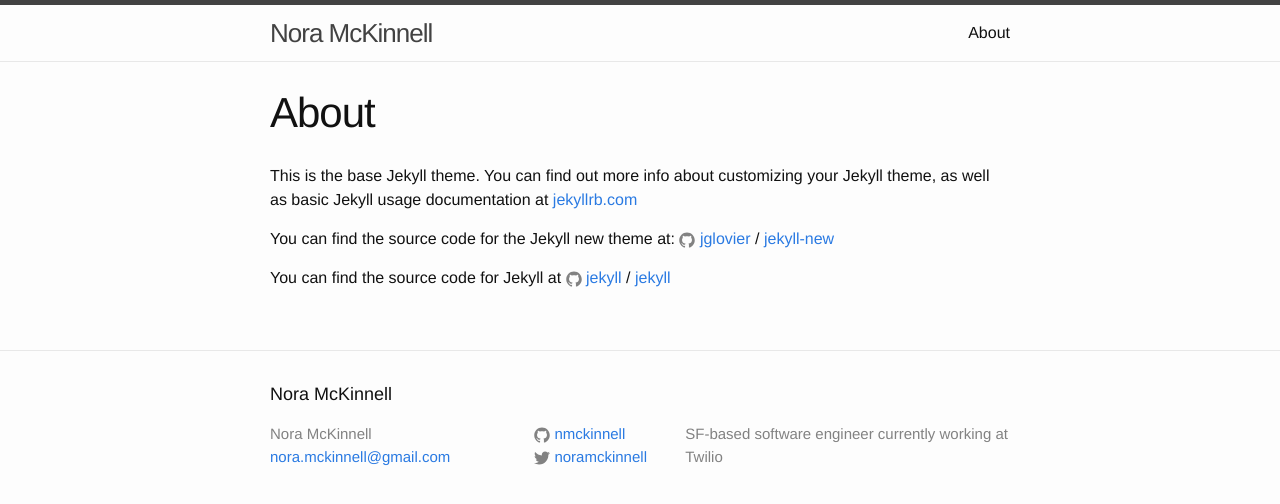
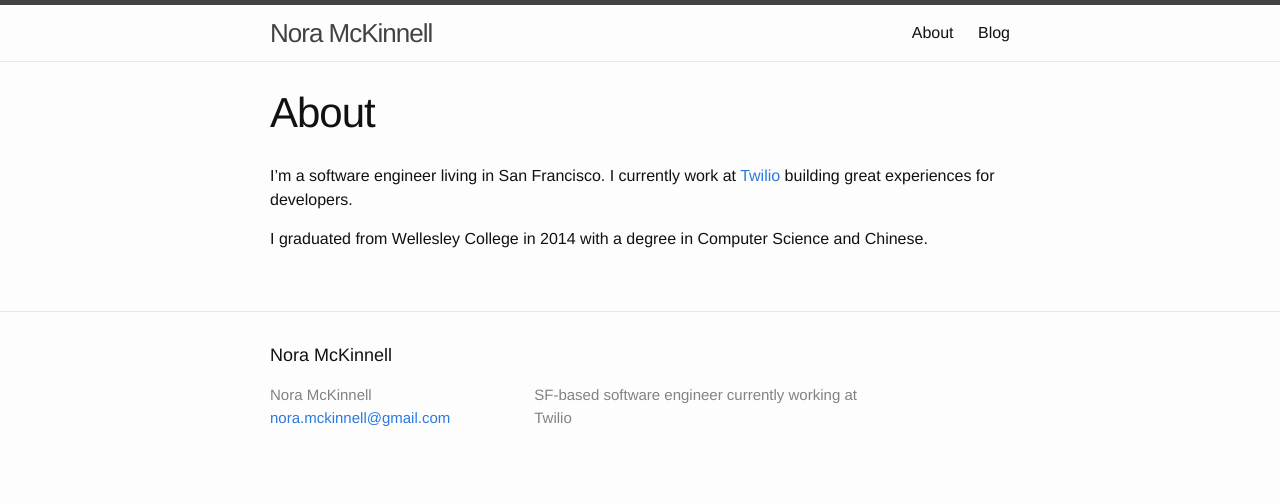
Before and after one commit to nmckinnell/nmckinnell.github.io, a Jekyll site: the page built from _pages/about.md, in a window 1280 px wide. Shown: the top 504 px of the page. Built offline with Jekyll 4.4.1, drawn with Linux system fonts in a browser that asks for light colours.

Commit message:
Remove icons, move pages to subdirectory

```diff
--- a/_config.yml
+++ b/_config.yml
@@ -17,3 +17,4 @@
 
 # Build settings
 markdown: kramdown
+include: ['_pages']
--- a/_includes/footer.html
+++ b/_includes/footer.html
@@ -12,22 +12,6 @@
         </ul>
       </div>
 
-      <div class="footer-col footer-col-2">
-        <ul class="social-media-list">
-          {% if site.github_username %}
-          <li>
-            {% include icon-github.html username=site.github_username %}
-          </li>
-          {% endif %}
-
-          {% if site.twitter_username %}
-          <li>
-            {% include icon-twitter.html username=site.twitter_username %}
-          </li>
-          {% endif %}
-        </ul>
-      </div>
-
       <div class="footer-col footer-col-3">
         <p>{{ site.description }}</p>
       </div>
--- a/_includes/icon-github.html
+++ /dev/null
@@ -1 +0,0 @@
-<a href="https://github.com/{{ include.username }}"><span class="icon icon--github">{% include icon-github.svg %}</span><span class="username">{{ include.username }}</span></a>
--- a/_includes/icon-twitter.html
+++ /dev/null
@@ -1 +0,0 @@
-<a href="https://twitter.com/{{ include.username }}"><span class="icon icon--twitter">{% include icon-twitter.svg %}</span><span class="username">{{ include.username }}</span></a>
--- /dev/null
+++ b/_pages/about.md
@@ -0,0 +1,9 @@
+---
+layout: page
+title: About
+permalink: /about/
+---
+
+I'm a software engineer living in San Francisco. I currently work at <a href="http://twilio.com">Twilio</a> building great experiences for developers.
+
+I graduated from Wellesley College in 2014 with a degree in Computer Science and Chinese.
--- a/about.md
+++ /dev/null
@@ -1,15 +0,0 @@
----
-layout: page
-title: About
-permalink: /about/
----
-
-This is the base Jekyll theme. You can find out more info about customizing your Jekyll theme, as well as basic Jekyll usage documentation at [jekyllrb.com](http://jekyllrb.com/)
-
-You can find the source code for the Jekyll new theme at:
-{% include icon-github.html username="jglovier" %} /
-[jekyll-new](https://github.com/jglovier/jekyll-new)
-
-You can find the source code for Jekyll at
-{% include icon-github.html username="jekyll" %} /
-[jekyll](https://github.com/jekyll/jekyll)
```
Also changed, not shown: _pages/blog.html (added, +7 -0 lines), _includes/icon-github.svg (deleted), _includes/icon-twitter.svg (deleted).
